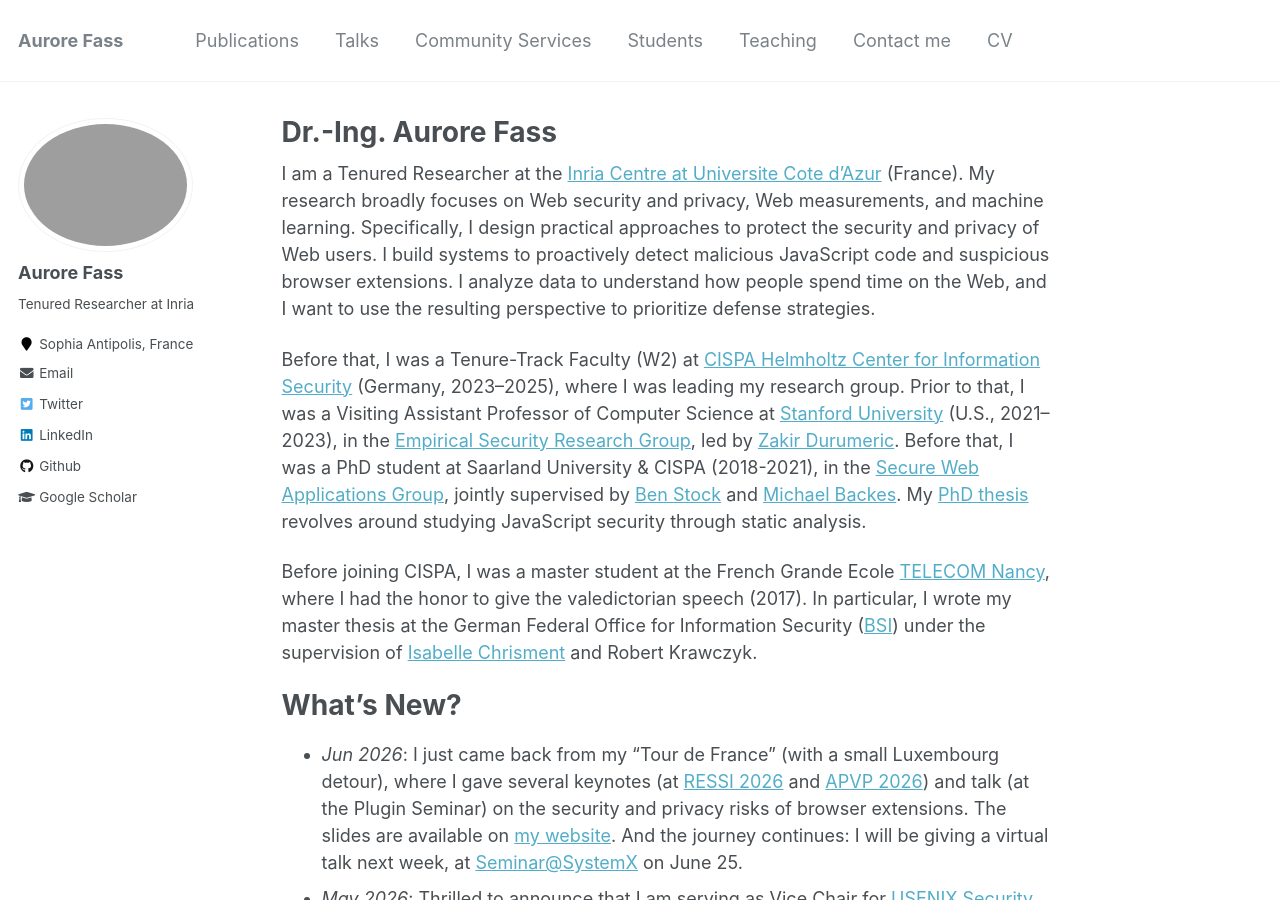
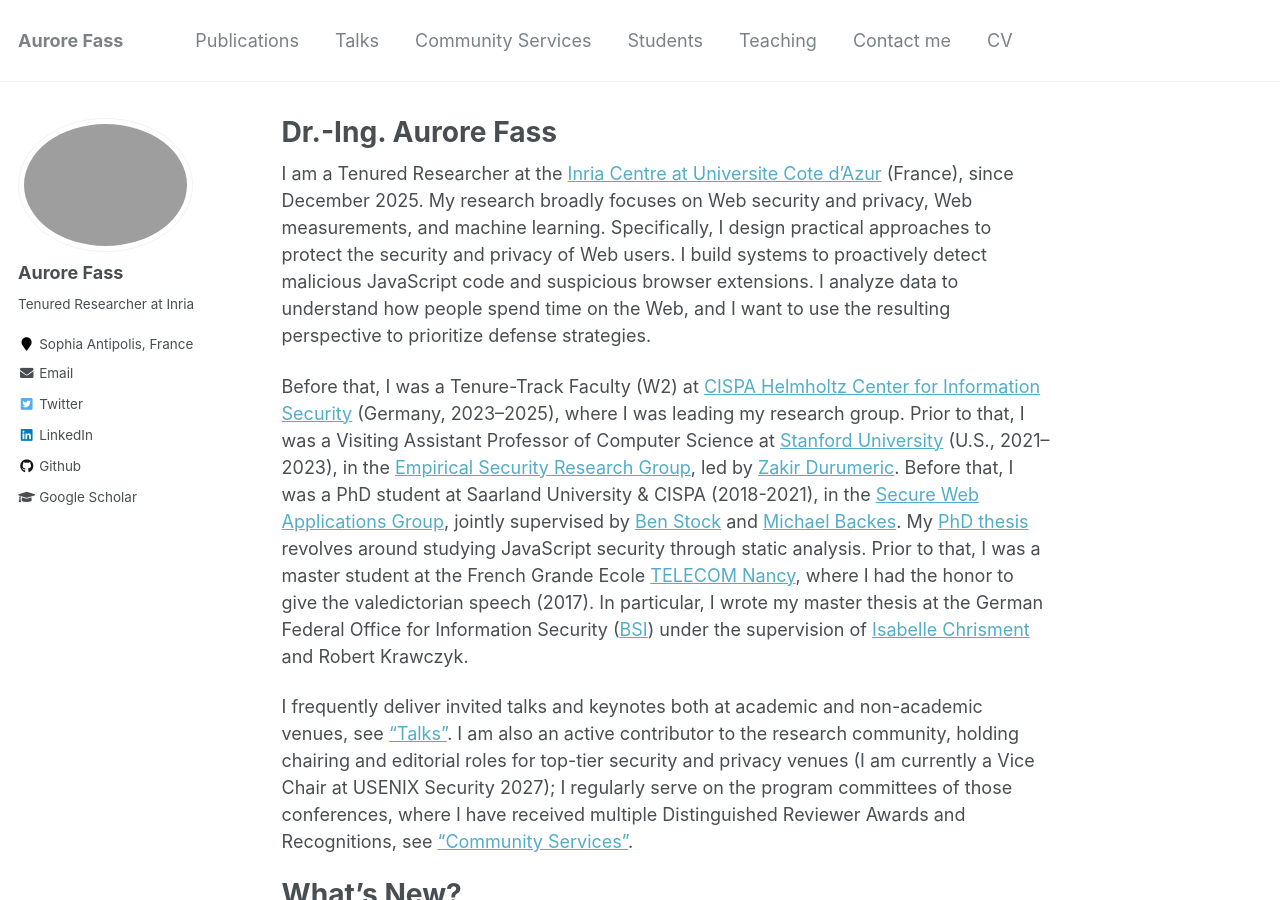
Before and after one commit to Aurore54F/aurore54f.github.io, a Jekyll site: the page built from _pages/about.md, in a window 1280 px wide and 900 px high. Built offline with Jekyll 4.4.1, drawn with Linux system fonts in a browser that asks for light colours.

Commit message:
Bio updates

```diff
--- a/_pages/about.md
+++ b/_pages/about.md
@@ -8,14 +8,15 @@ redirect_from:
   - /about.html
 ---
 
-I am a Tenured Researcher at the [Inria Centre at Universite Cote d'Azur](https://www.inria.fr/en/inria-centre-universite-cote-azur) (France).
+I am a Tenured Researcher at the [Inria Centre at Universite Cote d'Azur](https://www.inria.fr/en/inria-centre-universite-cote-azur) (France), since December 2025.
 My research broadly focuses on Web security and privacy, Web measurements, and machine learning. Specifically, I design practical approaches to protect the security and privacy of Web users. I build systems to proactively detect malicious JavaScript code and suspicious browser extensions. I analyze data to understand how people spend time on the Web, and I want to use the resulting perspective to prioritize defense strategies.
 
 Before that, I was a Tenure-Track Faculty (W2) at [CISPA Helmholtz Center for Information Security](https://cispa.de) (Germany, 2023--2025), where I was leading my research group.
 Prior to that, I was a Visiting Assistant Professor of Computer Science at [Stanford University](https://cs.stanford.edu) (U.S., 2021--2023), in the [Empirical Security Research Group](https://esrg.stanford.edu), led by [Zakir Durumeric](https://zakird.com).
-Before that, I was a PhD student at Saarland University & CISPA (2018-2021), in the [Secure Web Applications Group](https://swag.cispa.saarland), jointly supervised by [Ben Stock](https://swag.cispa.saarland/people/benstock.html) and [Michael Backes](https://cispa.de/en/people/backes). My [PhD thesis](https://publications.cispa.saarland/3471/7/fass2020thesis.pdf) revolves around studying JavaScript security through static analysis.
+Before that, I was a PhD student at Saarland University & CISPA (2018-2021), in the [Secure Web Applications Group](https://swag.cispa.saarland), jointly supervised by [Ben Stock](https://swag.cispa.saarland/people/benstock.html) and [Michael Backes](https://cispa.de/en/people/backes). My [PhD thesis](https://aurore54f.github.io/papers/fass2020thesis.pdf) revolves around studying JavaScript security through static analysis.
+Prior to that, I was a master student at the French Grande Ecole [TELECOM Nancy](https://telecomnancy.univ-lorraine.fr/en), where I had the honor to give the valedictorian speech (2017). In particular, I wrote my master thesis at the German Federal Office for Information Security ([BSI](https://www.bsi.bund.de/EN/)) under the supervision of [Isabelle Chrisment](https://members.loria.fr/IChrisment/) and Robert Krawczyk.
 
-Before joining CISPA, I was a master student at the French Grande Ecole [TELECOM Nancy](https://telecomnancy.univ-lorraine.fr/en), where I had the honor to give the valedictorian speech (2017). In particular, I wrote my master thesis at the German Federal Office for Information Security ([BSI](https://www.bsi.bund.de/EN/)) under the supervision of [Isabelle Chrisment](https://members.loria.fr/IChrisment/) and Robert Krawczyk.
+I frequently deliver invited talks and keynotes both at academic and non-academic venues, see ["Talks"](https://aurore54f.github.io/talks/). I am also an active contributor to the research community, holding chairing and editorial roles for top-tier security and privacy venues (I am currently a Vice Chair at USENIX Security 2027); I regularly serve on the program committees of those conferences, where I have received multiple Distinguished Reviewer Awards and Recognitions, see ["Community Services"](https://aurore54f.github.io/services/).
 
 
 What's New?
```
